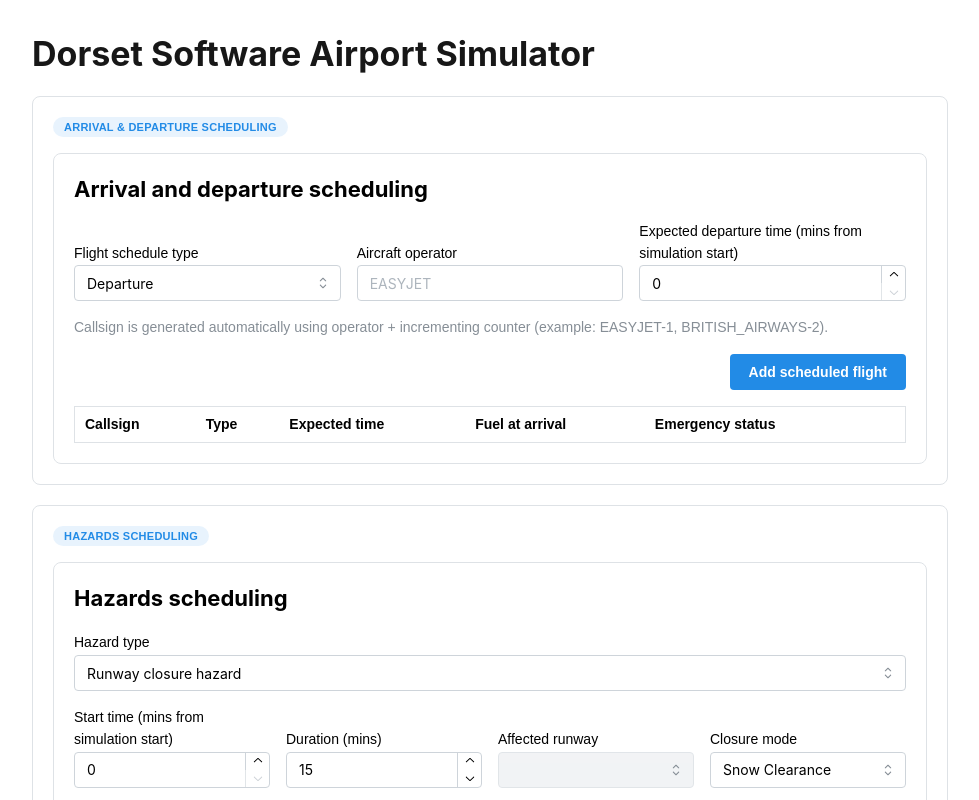
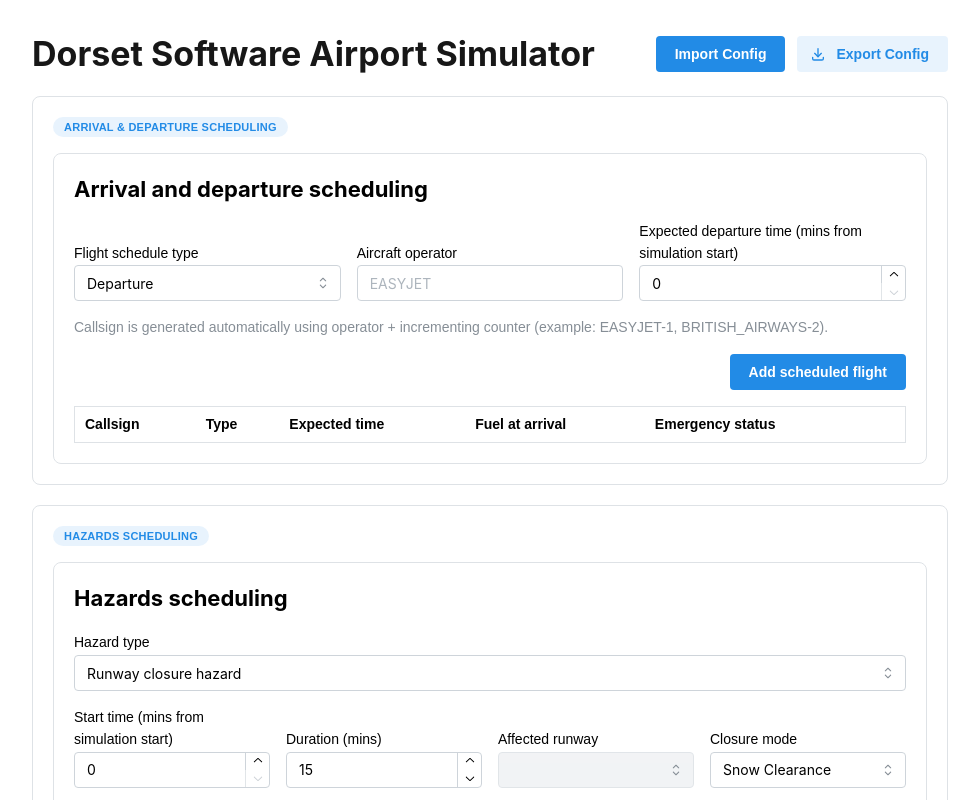
Before and after one commit to deluxejamie/cs261-airport-simulator, a Next.js app in the folder frontend/: page / in a window 1280 px wide. Shown: the top 800 px of the page, without its empty margins (150-1129 px from the left). Built offline with nearby package versions, Linux system fonts and the light colour scheme.

Commit message:
feat: added import & export buttons to layout

```diff
--- a/frontend/src/components/export-import.jsx
+++ b/frontend/src/components/export-import.jsx
@@ -7,12 +7,7 @@ import {
 } from "@tabler/icons-react";
 import { useDisclosure } from "@mantine/hooks";
 import { useContext, useRef } from "react";
-import {
-	ConfigContext,
-	FlightType,
-	isValueInEnum,
-	objectHasProperties,
-} from "@/app/hooks";
+import { ConfigContext, objectHasProperties } from "@/app/hooks";
 import { showNotification } from "@mantine/notifications";
 
 const notificationErrorOptions = {
@@ -144,7 +139,7 @@ export default function ExportImportButtons() {
 			>
 				{(props) => (
 					<Button {...props} loading={importLoading}>
-						Import
+						Import Config
 					</Button>
 				)}
 			</FileButton>
@@ -173,7 +168,7 @@ export default function ExportImportButtons() {
 					exportLoadStop();
 				}}
 			>
-				Export
+				Export Config
 			</Button>
 		</Flex>
 	);
--- a/frontend/src/components/simulation-config-form.jsx
+++ b/frontend/src/components/simulation-config-form.jsx
@@ -1,26 +1,18 @@
 "use client";
 
-import { useContext, useMemo, useState } from "react";
-import { Badge, Card, Stack, Text, Title } from "@mantine/core";
+import { Badge, Card, Group, Stack, Title } from "@mantine/core";
 import FlightSchedulingSection from "./flight-scheduling-section";
 import HazardSchedulingSection from "./hazard-scheduling-section";
 import AdvancedConfigSection from "./advanced-config-section";
-import { ConfigContext, FlightType } from "../app/hooks";
+import ExportImportButtons from "./export-import";
 
 export default function SimulationConfigForm() {
-	// todo: use the hooks created in hooks.js
-	// you can access them by uncommenting the following:
-	// const { runways, flights, hazards, advancedConfig } = useContext(ConfigContext);
-	// I've included jsdocs comments for all of the methods
-
-	const [flights, setFlights] = useState([]);
-	const [hazards, setHazards] = useState([]);
-
 	return (
 		<Stack maw={980} mx="auto" p="xl" gap="lg">
-			<div>
+			<Group justify="space-between">
 				<Title order={1}>Dorset Software Airport Simulator</Title>
-			</div>
+				<ExportImportButtons />
+			</Group>
 
 			<Card withBorder radius="md" p="lg">
 				<Stack>
```
